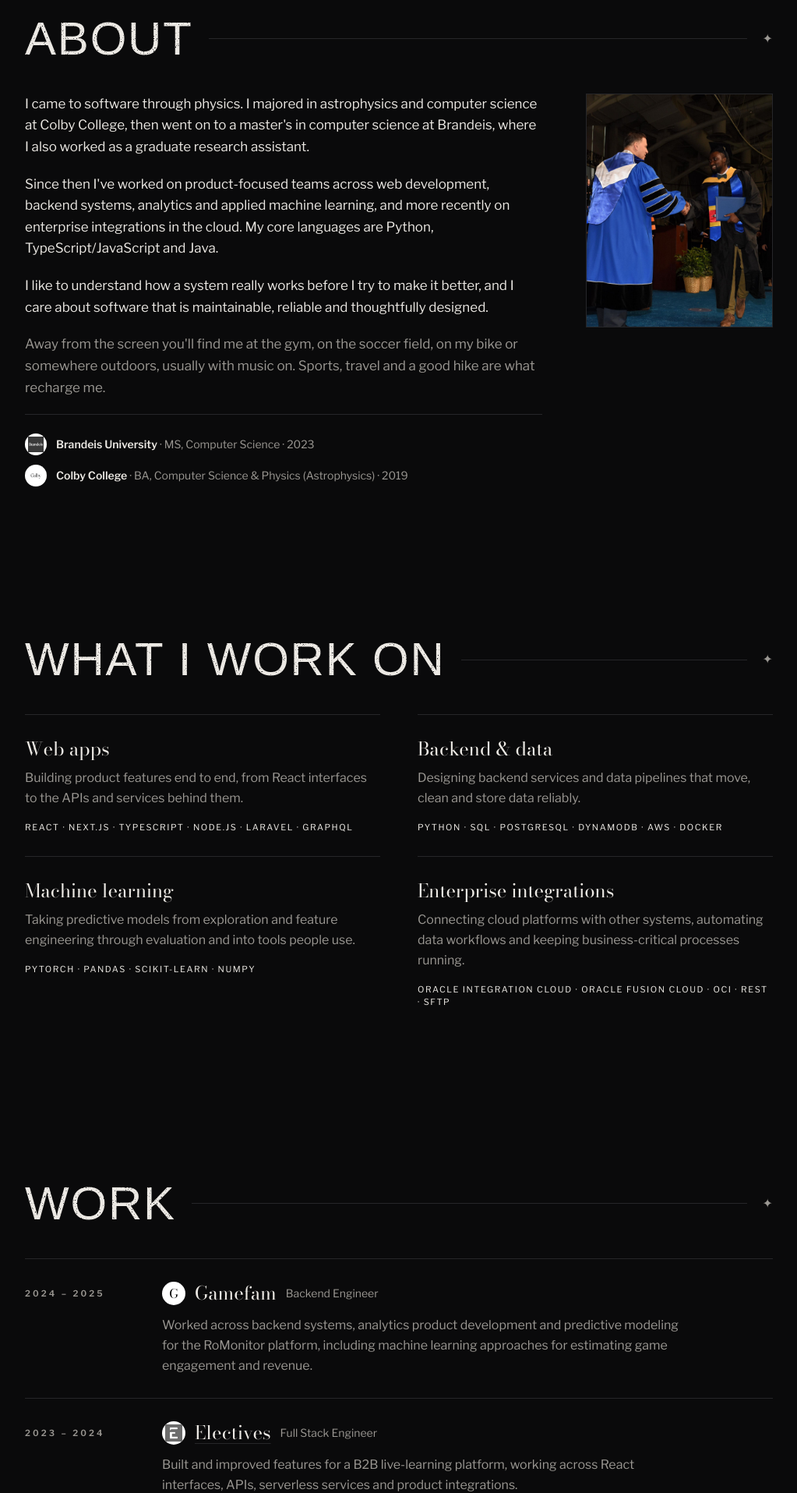
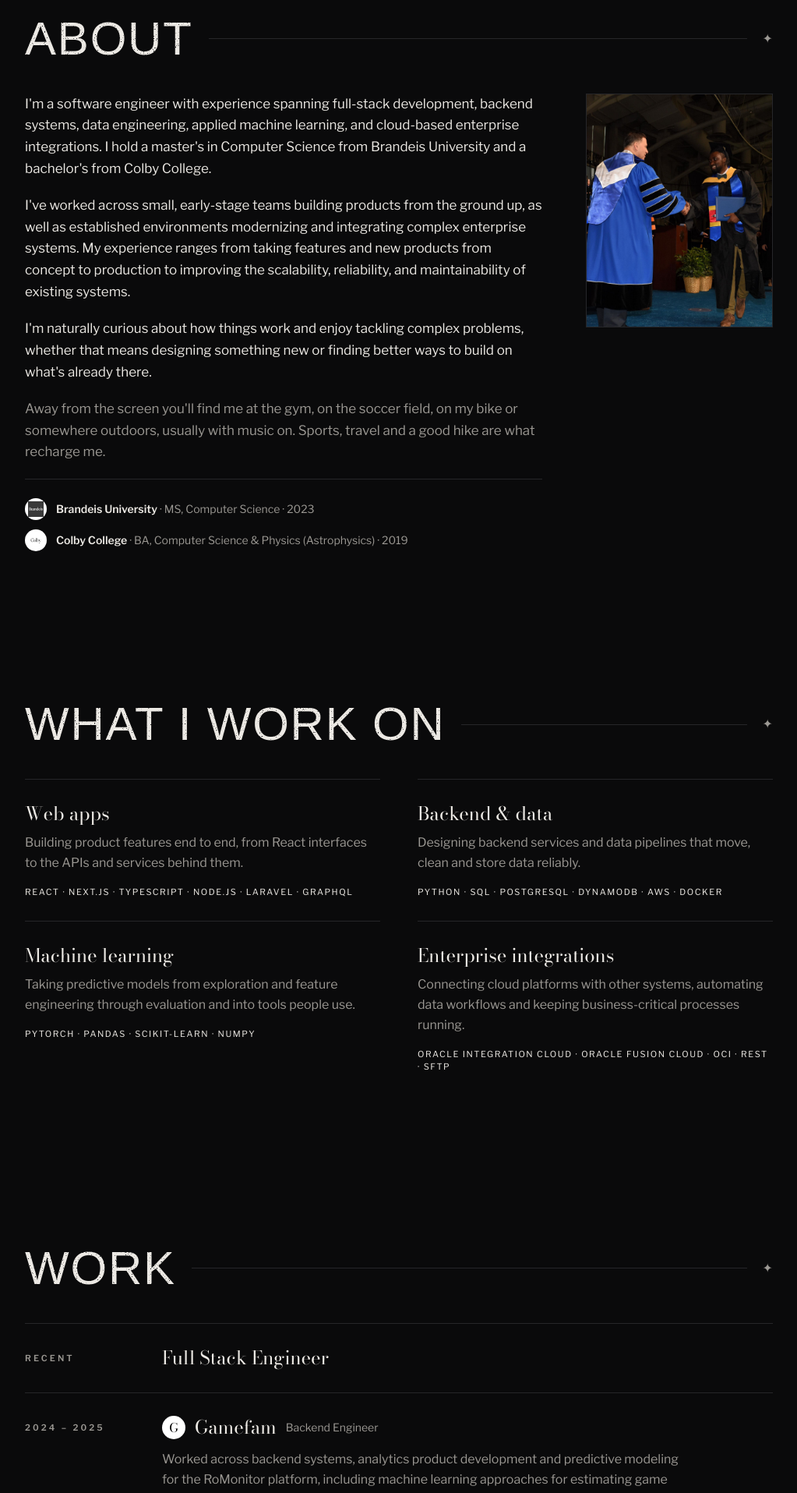
Before and after one commit to mkhanyisig/personal-portfolio, a Next.js app: page / in a window 1280 px wide. Shown: the part 820-2735 px from the top of the page at 78% size, without its empty margins (128-1151 px from the left). Built offline with nearby package versions, Linux system fonts and the light colour scheme; a web font is replaced by a local one.

Commit message:
improve verbiage

```diff
--- a/src/app/components/About.jsx
+++ b/src/app/components/About.jsx
@@ -9,21 +9,20 @@ const About = () => (
     <div className="grid gap-12 md:grid-cols-[1fr_15rem] md:gap-14">
       <Reveal className="max-w-2xl space-y-5 text-[17px] leading-relaxed">
         <p>
-          I came to software through physics. I majored in astrophysics and
-          computer science at Colby College, then went on to a master&apos;s in
-          computer science at Brandeis, where I also worked as a graduate
-          research assistant.
+          I'm a software engineer with experience spanning full-stack development, backend systems,
+          data engineering, applied machine learning, and cloud-based enterprise integrations.
+          I hold a master's in Computer Science from Brandeis University and a bachelor's
+          from Colby College.
         </p>
         <p>
-          Since then I&apos;ve worked on product-focused teams across web
-          development, backend systems, analytics and applied machine learning,
-          and more recently on enterprise integrations in the cloud. My core
-          languages are Python, TypeScript/JavaScript and Java.
+          I've worked across small, early-stage teams building products from the ground up, as well
+          as established environments modernizing and integrating complex enterprise systems.
+          My experience ranges from taking features and new products from concept to production
+          to improving the scalability, reliability, and maintainability of existing systems.
         </p>
         <p>
-          I like to understand how a system really works before I try to make it
-          better, and I care about software that is maintainable, reliable and
-          thoughtfully designed.
+          I'm naturally curious about how things work and enjoy tackling complex problems, whether
+          that means designing something new or finding better ways to build on what's already there.
         </p>
         <p className="text-muted">
           Away from the screen you&apos;ll find me at the gym, on the soccer
--- a/src/app/components/Experience.jsx
+++ b/src/app/components/Experience.jsx
@@ -16,10 +16,11 @@ const Experience = () => (
   <Section id="work" title="Work">
     <ol>
       {roles.map((job) => (
-        <li key={job.organization}>
+        <li key={job.organization || job.role}>
           <Reveal className="grid gap-2 border-t border-line py-7 sm:grid-cols-[9rem_1fr] sm:gap-8">
             <p className="label pt-2">{job.period}</p>
             <div>
+              {job.organization ? (
                 <div className="flex flex-wrap items-center gap-x-3 gap-y-1">
                   <Logo src={job.logo} name={job.organization} size={30} />
                   <h3 className="font-serif text-2xl">
@@ -27,9 +28,14 @@ const Experience = () => (
                   </h3>
                   <span className="text-sm text-muted">{job.role}</span>
                 </div>
+              ) : (
+                <h3 className="font-serif text-2xl">{job.role}</h3>
+              )}
+              {job.line && (
                 <p className="mt-3 max-w-2xl leading-relaxed text-muted">
                   {job.line}
                 </p>
+              )}
             </div>
           </Reveal>
         </li>
--- a/src/app/components/ThemeToggle.jsx
+++ b/src/app/components/ThemeToggle.jsx
@@ -5,7 +5,7 @@ const ThemeToggle = () => {
   const toggle = () => {
     const isDark = document.documentElement.classList.toggle('dark');
     try {
-      localStorage.setItem('theme', isDark ? 'dark' : 'light');
+      localStorage.setItem('theme-noir', isDark ? 'dark' : 'light');
     } catch {
       // Storage can be unavailable (private mode); the toggle still works.
     }
--- a/src/app/data/experience.js
+++ b/src/app/data/experience.js
@@ -1,6 +1,12 @@
-// Most recent role is intentionally not listed.
+// The first role intentionally has no organization: it renders as the role
+// title only, with no logo or company link.
 
 export const roles = [
+  {
+    role: 'Full Stack Engineer',
+    period: 'Recent',
+    line: '',
+  },
   {
     organization: 'Gamefam',
     role: 'Backend Engineer',
--- a/src/app/layout.tsx
+++ b/src/app/layout.tsx
@@ -45,7 +45,7 @@ export const viewport: Viewport = {
 
 // Runs before first paint: applies the saved theme (noir by default, so no
 // flash) and marks JS as available so scroll-reveal never hides content without it.
-const bootScript = `(function(){var d=document.documentElement;d.classList.add('js');try{var t=localStorage.getItem('theme')||'dark';d.classList.toggle('dark',t==='dark')}catch(e){d.classList.add('dark')}})()`;
+const bootScript = `(function(){var d=document.documentElement;d.classList.add('js');try{var t=localStorage.getItem('theme-noir')||'dark';d.classList.toggle('dark',t==='dark')}catch(e){d.classList.add('dark')}})()`;
 
 export default function RootLayout({
   children,
```
Lines whose indentation alone changed are shown as unchanged.
